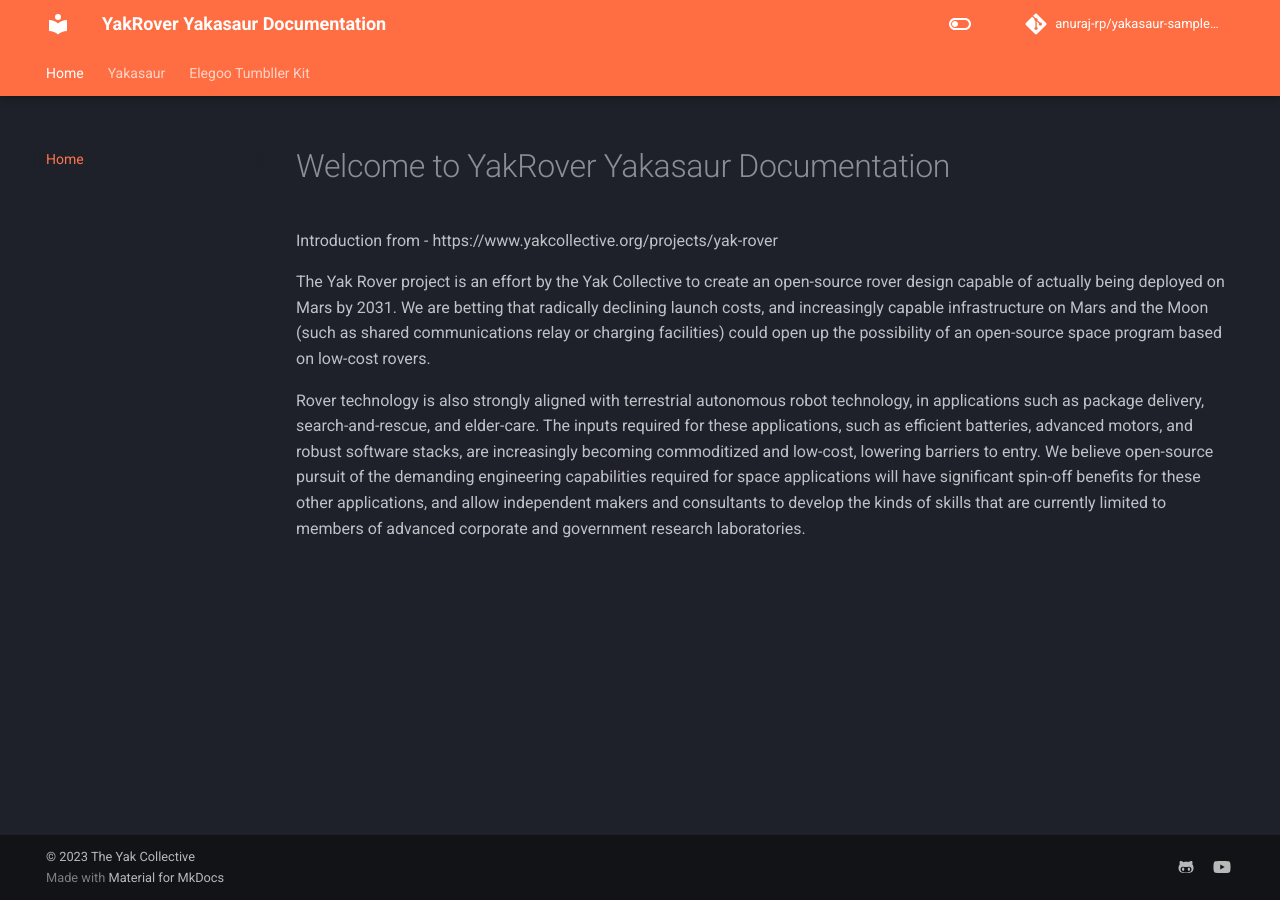
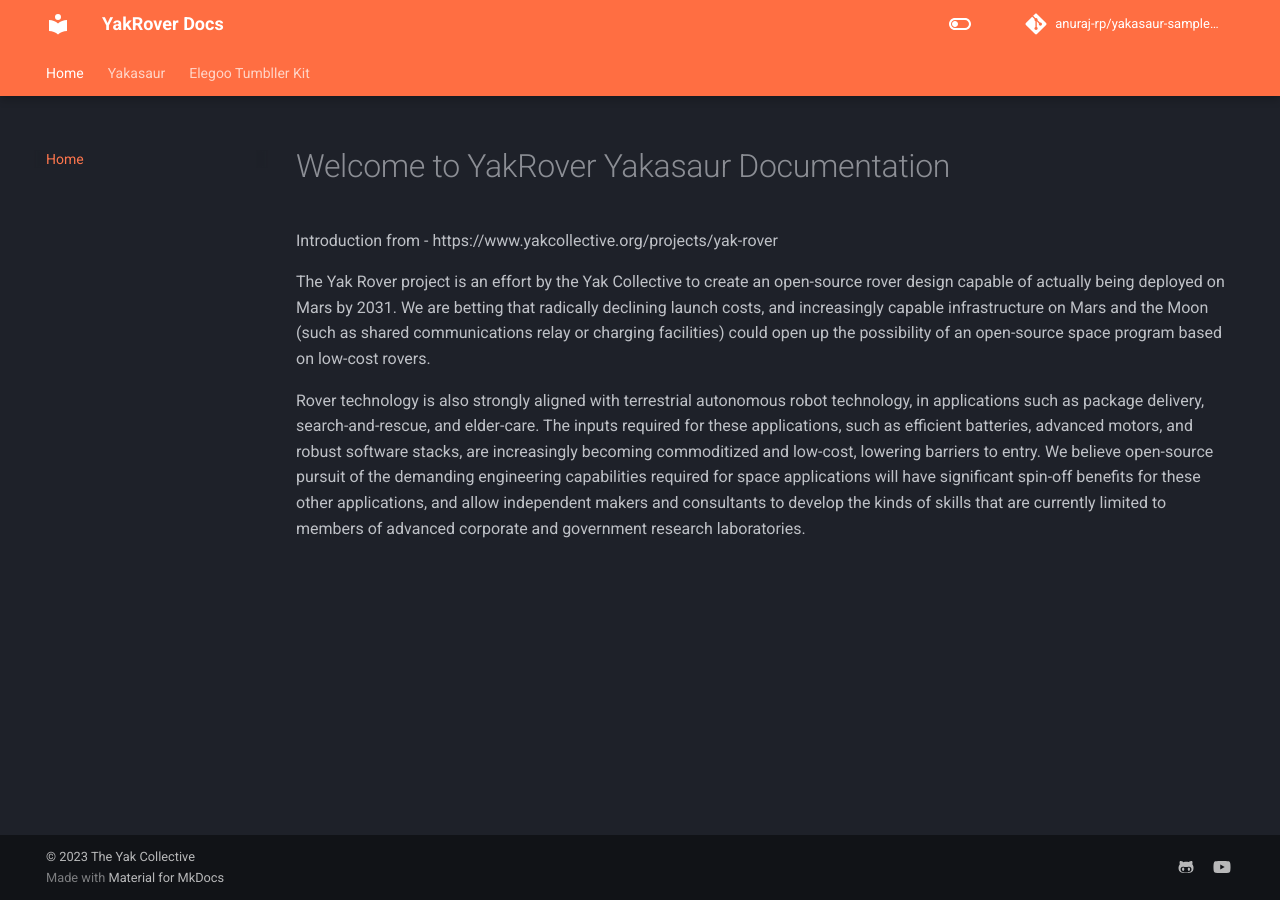
Before and after one commit to anuraj-rp/yakasaur-sampledocs, an MkDocs documentation site: the page built from docs/index.md, in a window 1280 px wide. Built offline with MkDocs 1.6.1 and Material for MkDocs 9.7.7, drawn with Linux system fonts in a browser that asks for light colours; comment, search, counter and statistics services are not loaded.

Commit message:
Shorten site name

```diff
--- a/mkdocs.yml
+++ b/mkdocs.yml
@@ -1,4 +1,4 @@
-site_name: YakRover Yakasaur Documentation
+site_name: YakRover Docs
 theme:
   name: material
   features:
```
